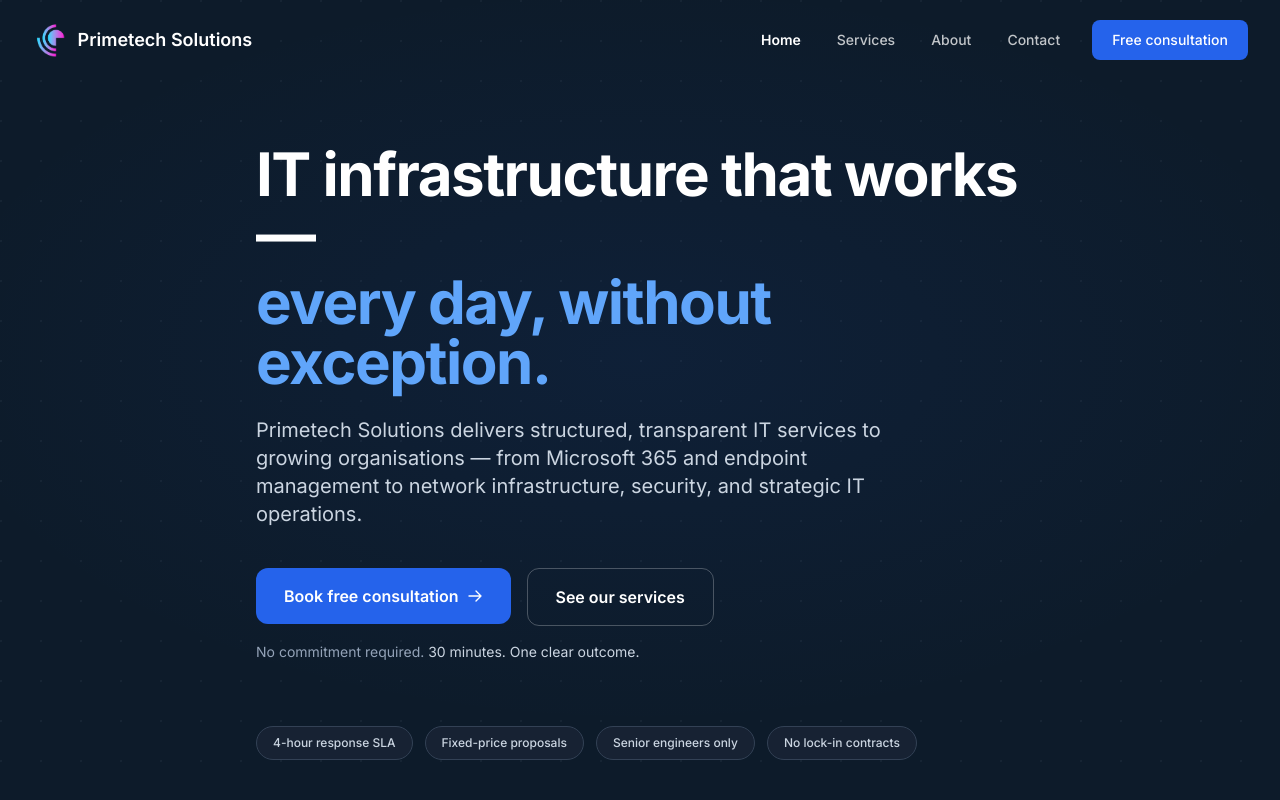
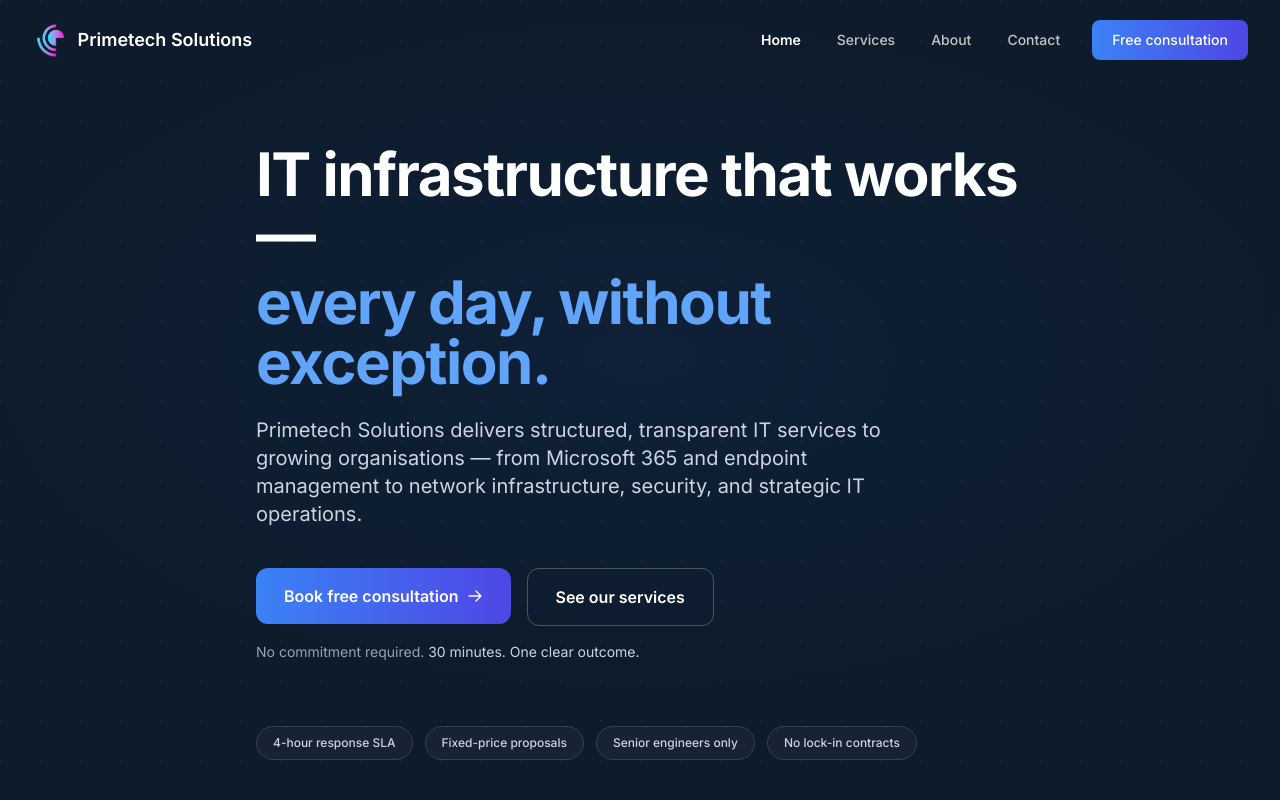
Before and after one commit to Primetechsolutionss/program, a Next.js app in the folder primetech-solutions/: page / in a window 1280 px wide. Shown: the top 800 px of the page. Built offline with nearby package versions, Linux system fonts and the light colour scheme.

Commit message:
Apply vibrant gradient to all CTA buttons site-wide
Co-Authored-By: Claude Sonnet 4.6 <noreply@anthropic.com>

```diff
--- a/primetech-solutions/src/app/about/page.tsx
+++ b/primetech-solutions/src/app/about/page.tsx
@@ -260,7 +260,7 @@ export default function AboutPage() {
             </p>
             <Link
               href="/contact"
-              className="inline-flex items-center gap-2 px-7 py-3.5 bg-blue-600 text-white font-semibold rounded-xl hover:bg-blue-700 transition-colors text-sm focus-visible:outline-none focus-visible:ring-2 focus-visible:ring-blue-500 focus-visible:ring-offset-2"
+              className="inline-flex items-center gap-2 px-7 py-3.5 bg-gradient-to-r from-blue-500 to-indigo-600 text-white font-semibold rounded-xl hover:from-blue-400 hover:to-indigo-500 transition-all text-sm focus-visible:outline-none focus-visible:ring-2 focus-visible:ring-indigo-500 focus-visible:ring-offset-2"
             >
               Book free consultation
               <svg className="w-4 h-4" fill="none" stroke="currentColor" viewBox="0 0 24 24" aria-hidden="true">
--- a/primetech-solutions/src/app/services/page.tsx
+++ b/primetech-solutions/src/app/services/page.tsx
@@ -146,7 +146,7 @@ function ServiceSection({
             <div className="mt-6">
               <Link
                 href="/contact"
-                className="inline-flex items-center gap-2 px-6 py-3 bg-blue-600 text-white text-sm font-semibold rounded-xl hover:bg-blue-700 transition-colors focus-visible:outline-none focus-visible:ring-2 focus-visible:ring-blue-500 focus-visible:ring-offset-2"
+                className="inline-flex items-center gap-2 px-6 py-3 bg-gradient-to-r from-blue-500 to-indigo-600 text-white text-sm font-semibold rounded-xl hover:from-blue-400 hover:to-indigo-500 transition-all focus-visible:outline-none focus-visible:ring-2 focus-visible:ring-indigo-500 focus-visible:ring-offset-2"
               >
                 Discuss this service
                 <svg
--- a/primetech-solutions/src/components/layout/Navbar.tsx
+++ b/primetech-solutions/src/components/layout/Navbar.tsx
@@ -97,7 +97,7 @@ export default function Navbar() {
             ))}
             <Link
               href="/contact"
-              className="ml-3 px-5 py-2.5 bg-blue-600 text-white text-sm font-medium rounded-lg hover:bg-blue-700 transition-colors focus-visible:outline-none focus-visible:ring-2 focus-visible:ring-blue-500 focus-visible:ring-offset-2"
+              className="ml-3 px-5 py-2.5 bg-gradient-to-r from-blue-500 to-indigo-600 text-white text-sm font-medium rounded-lg hover:from-blue-400 hover:to-indigo-500 transition-all focus-visible:outline-none focus-visible:ring-2 focus-visible:ring-indigo-500 focus-visible:ring-offset-2"
             >
               Free consultation
             </Link>
@@ -165,7 +165,7 @@ export default function Navbar() {
             <Link
               href="/contact"
               tabIndex={isOpen ? 0 : -1}
-              className="flex items-center justify-center px-4 py-3 bg-blue-600 text-white text-sm font-medium rounded-xl hover:bg-blue-700 transition-colors"
+              className="flex items-center justify-center px-4 py-3 bg-gradient-to-r from-blue-500 to-indigo-600 text-white text-sm font-medium rounded-xl hover:from-blue-400 hover:to-indigo-500 transition-all"
             >
               Book free consultation
             </Link>
--- a/primetech-solutions/src/components/sections/FinalCTA.tsx
+++ b/primetech-solutions/src/components/sections/FinalCTA.tsx
@@ -37,7 +37,7 @@ export default function FinalCTA() {
           <div className="mt-10 flex flex-col sm:flex-row items-center justify-center gap-4">
             <Link
               href="/contact"
-              className="w-full sm:w-auto inline-flex items-center justify-center gap-2 px-7 py-4 bg-blue-600 text-white font-semibold rounded-xl hover:bg-blue-500 transition-colors text-base focus-visible:outline-none focus-visible:ring-2 focus-visible:ring-blue-400 focus-visible:ring-offset-2 focus-visible:ring-offset-navy-800"
+              className="w-full sm:w-auto inline-flex items-center justify-center gap-2 px-7 py-4 bg-gradient-to-r from-blue-500 to-indigo-600 text-white font-semibold rounded-xl hover:from-blue-400 hover:to-indigo-500 transition-all text-base focus-visible:outline-none focus-visible:ring-2 focus-visible:ring-indigo-400 focus-visible:ring-offset-2 focus-visible:ring-offset-navy-800"
             >
               Book free consultation
               <svg
--- a/primetech-solutions/src/components/sections/Hero.tsx
+++ b/primetech-solutions/src/components/sections/Hero.tsx
@@ -39,7 +39,7 @@ export default function Hero() {
           <div className="animate-fade-up animation-delay-300 mt-10 flex flex-col sm:flex-row items-start gap-4">
             <Link
               href="/contact"
-              className="inline-flex items-center gap-2 px-7 py-4 bg-blue-600 text-white font-semibold rounded-xl hover:bg-blue-500 transition-colors focus-visible:outline-none focus-visible:ring-2 focus-visible:ring-blue-400 focus-visible:ring-offset-2 focus-visible:ring-offset-navy-800 text-base"
+              className="inline-flex items-center gap-2 px-7 py-4 bg-gradient-to-r from-blue-500 to-indigo-600 text-white font-semibold rounded-xl hover:from-blue-400 hover:to-indigo-500 transition-all focus-visible:outline-none focus-visible:ring-2 focus-visible:ring-indigo-400 focus-visible:ring-offset-2 focus-visible:ring-offset-navy-800 text-base"
             >
               Book free consultation
               <svg
--- a/primetech-solutions/src/components/sections/HowItWorks.tsx
+++ b/primetech-solutions/src/components/sections/HowItWorks.tsx
@@ -72,7 +72,7 @@ export default function HowItWorks() {
       <div className="mt-14 text-center">
         <Link
           href="/contact"
-          className="inline-flex items-center gap-2 px-7 py-3.5 bg-blue-600 text-white font-semibold rounded-xl hover:bg-blue-700 transition-colors text-sm focus-visible:outline-none focus-visible:ring-2 focus-visible:ring-blue-500 focus-visible:ring-offset-2"
+          className="inline-flex items-center gap-2 px-7 py-3.5 bg-gradient-to-r from-blue-500 to-indigo-600 text-white font-semibold rounded-xl hover:from-blue-400 hover:to-indigo-500 transition-all text-sm focus-visible:outline-none focus-visible:ring-2 focus-visible:ring-indigo-500 focus-visible:ring-offset-2"
         >
           Book your free consultation
           <svg
--- a/primetech-solutions/src/components/ui/ContactForm.tsx
+++ b/primetech-solutions/src/components/ui/ContactForm.tsx
@@ -319,7 +319,7 @@ export default function ContactForm() {
         <button
           type="submit"
           disabled={status === 'loading'}
-          className="w-full sm:w-auto px-8 py-3.5 bg-blue-600 text-white text-sm font-medium rounded-xl hover:bg-blue-700 disabled:opacity-60 disabled:cursor-not-allowed transition-colors focus-visible:outline-none focus-visible:ring-2 focus-visible:ring-blue-500 focus-visible:ring-offset-2 flex items-center justify-center gap-2"
+          className="w-full sm:w-auto px-8 py-3.5 bg-gradient-to-r from-blue-500 to-indigo-600 text-white text-sm font-medium rounded-xl hover:from-blue-400 hover:to-indigo-500 disabled:opacity-60 disabled:cursor-not-allowed transition-all focus-visible:outline-none focus-visible:ring-2 focus-visible:ring-indigo-500 focus-visible:ring-offset-2 flex items-center justify-center gap-2"
         >
           {status === 'loading' ? (
             <>
```
